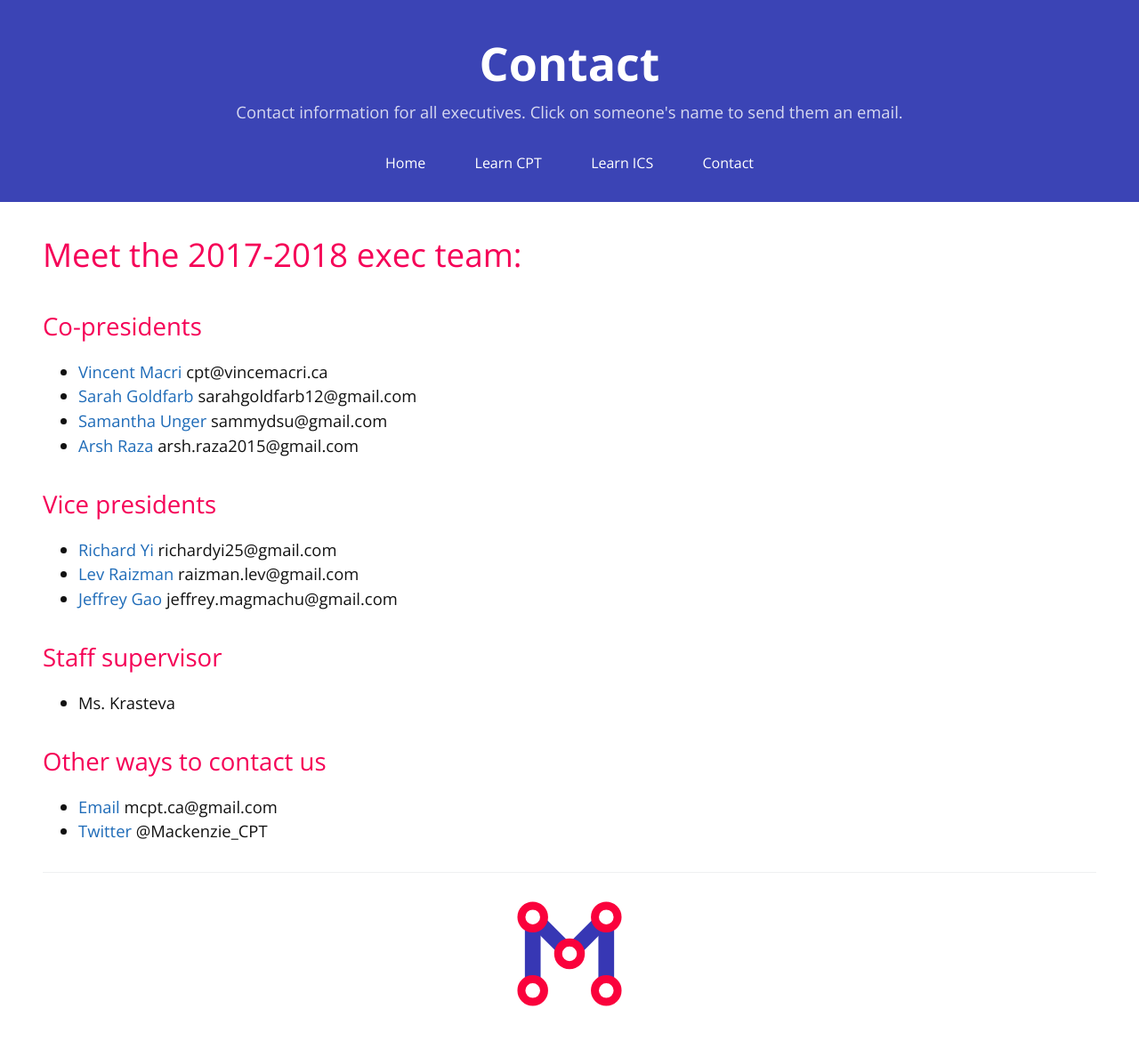
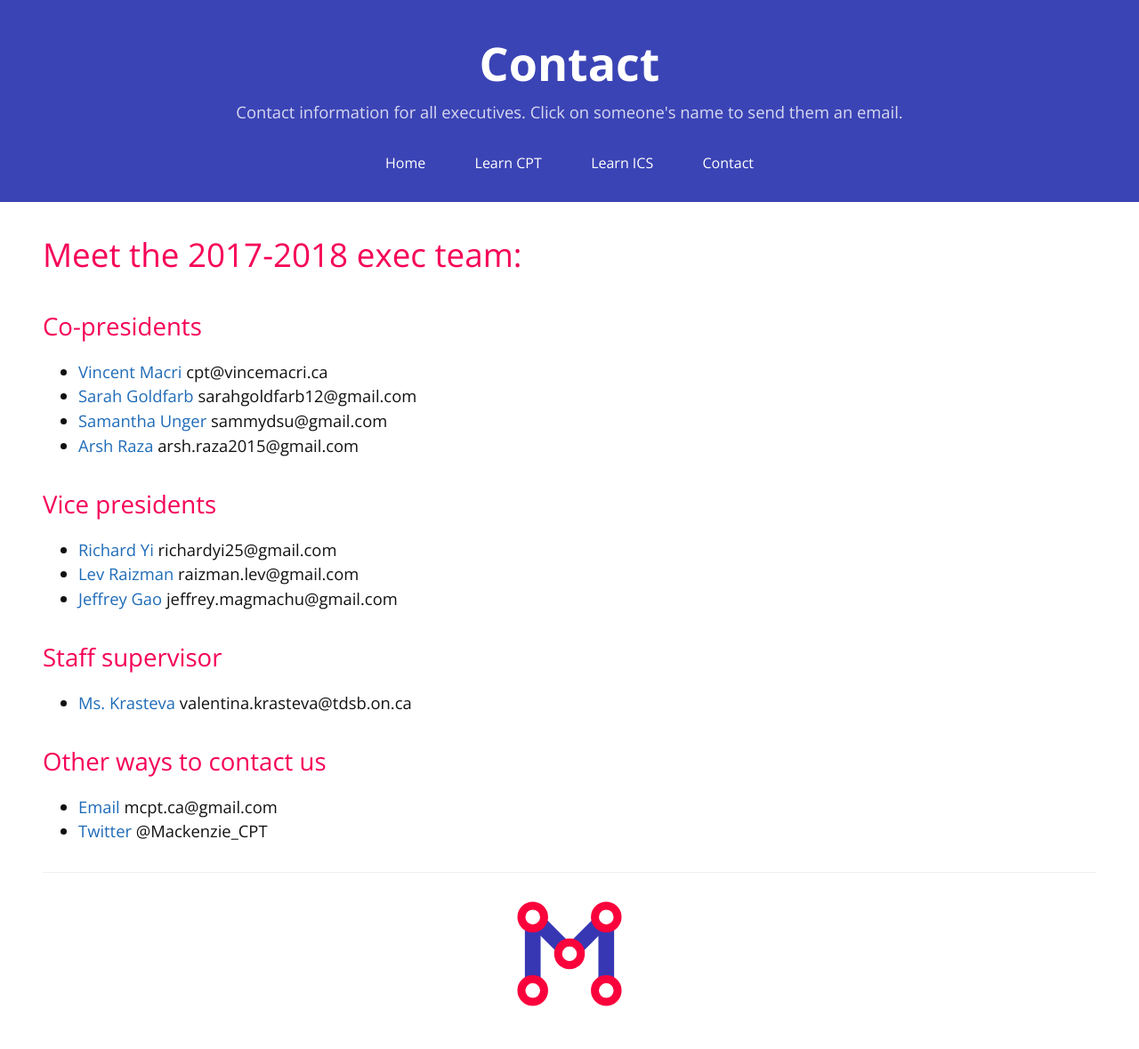
Before and after one commit to mcpt/mcpt.github.io, a Jekyll site: the page built from contact.md, in a window 1280 px wide. Shown: the whole page at 89% size. Built offline with Jekyll 4.4.1, drawn with Linux system fonts in a browser that asks for light colours.

Commit message:
Add teacher's email address to contact page.

```diff
--- a/contact.md
+++ b/contact.md
@@ -19,7 +19,7 @@ permalink: /contact/
 - [Jeffrey Gao](mailto:jeffrey.magmachu@gmail.com) jeffrey.magmachu@gmail.com
 
 ## Staff supervisor
-- Ms. Krasteva
+- [Ms. Krasteva](mailto:valentina.krasteva@tdsb.on.ca) valentina.krasteva@tdsb.on.ca
 
 ## Other ways to contact us
 - [Email](mailto:mcpt.ca@gmail.com) mcpt.ca@gmail.com
```
